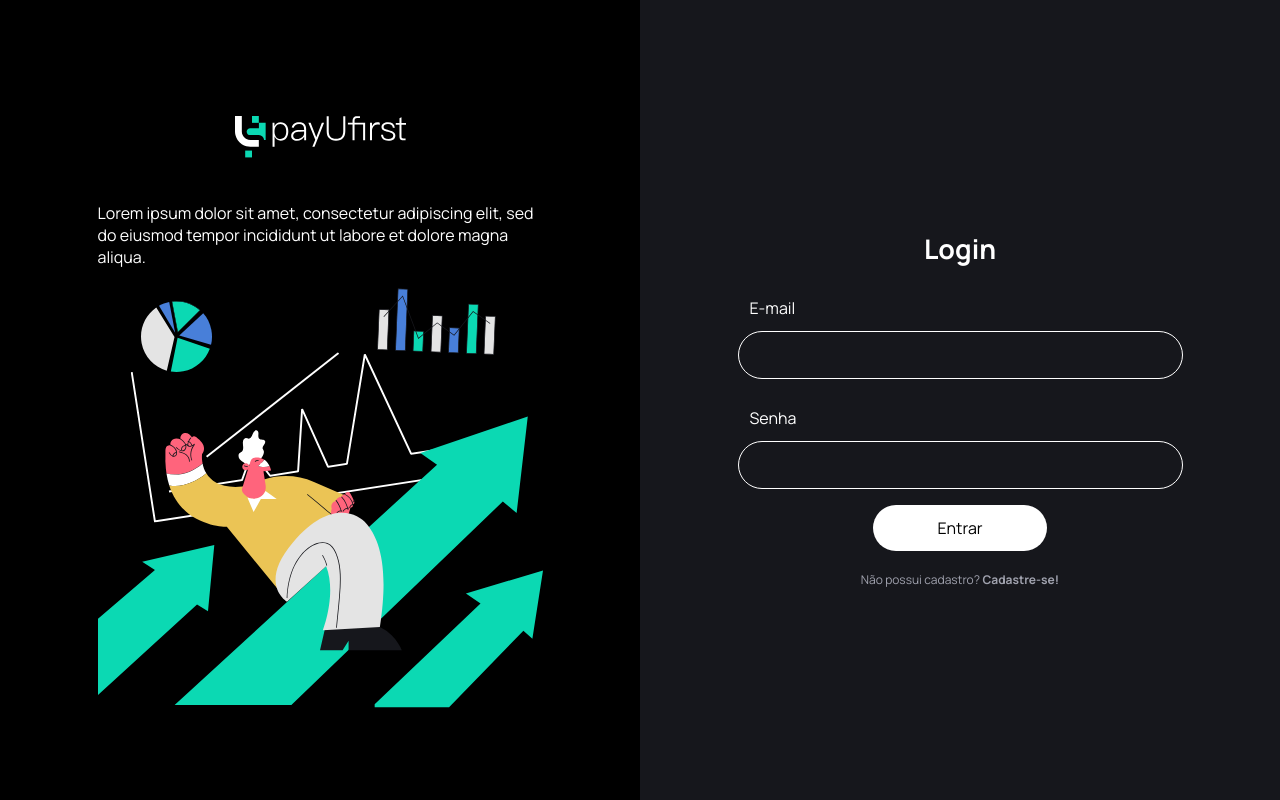
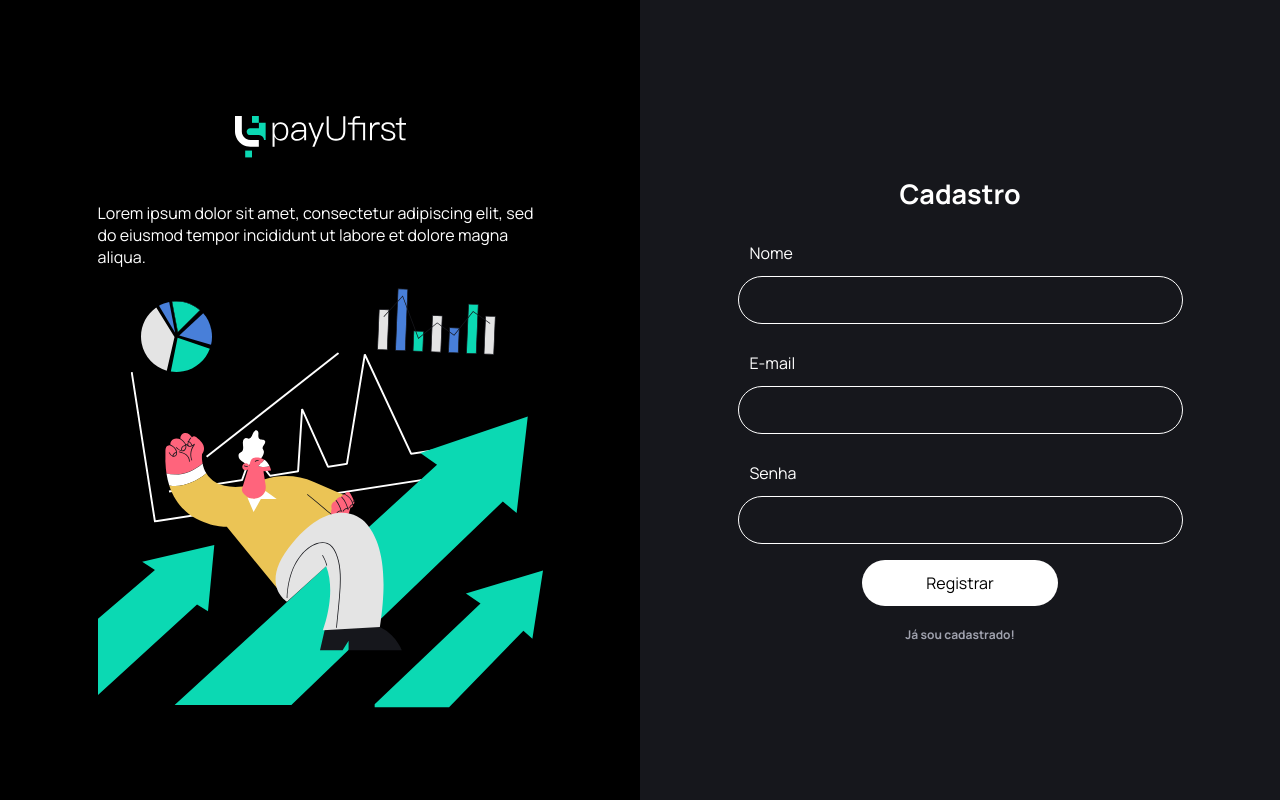
Before and after one commit to Joao-Macieira/puf-frontend, a React (Create React App) app: page /cadastro in a window 1280 px wide. Built offline with nearby package versions, Linux system fonts and the light colour scheme.

Commit message:
feat: route provider and pages refactor

```diff
--- a/package.json
+++ b/package.json
@@ -10,6 +10,7 @@
     "formik": "^2.2.9",
     "react": "^18.2.0",
     "react-dom": "^18.2.0",
+    "react-router-dom": "5.2.0",
     "react-scripts": "5.0.1",
     "styled-components": "^5.3.5",
     "web-vitals": "^2.1.4",
--- a/src/components/index.js
+++ b/src/components/index.js
@@ -1,2 +1,3 @@
 export * from './uikit';
 export * from './theme';
+export * from './modules';
--- /dev/null
+++ b/src/components/modules/Auth/index.js
@@ -0,0 +1,31 @@
+import { createContext, useContext, useEffect, useState } from 'react';
+
+const AuthContext = createContext([{}, () => ({})]);
+
+export const useAuth = () => {
+  const [state, setState] = useContext(AuthContext);
+
+  const logout = () => {
+    setState(null);
+  };
+
+  return [state, { login: setState, logout }];
+};
+
+export const AuthProvider = ({ children }) => {
+  const [state, setState] = useState(() => {
+    const data = localStorage.getItem('auth');
+    return data && JSON.parse(data);
+  });
+
+  useEffect(() => {
+    localStorage.setItem('auth', state && JSON.stringify(state));
+  }, [state]);
+
+  return (
+    // eslint-disable-next-line react/jsx-no-constructed-context-values
+    <AuthContext.Provider value={[state, setState]}>
+      {children}
+    </AuthContext.Provider>
+  );
+};
--- /dev/null
+++ b/src/components/modules/index.js
@@ -0,0 +1 @@
+export * from './Auth';
--- a/src/index.js
+++ b/src/index.js
@@ -1,14 +1,18 @@
 import * as React from 'react';
 import ReactDOM from 'react-dom/client';
 
-import reportWebVitals from './reportWebVitals';
+import { Theme } from '~/components';
+import { AuthProvider } from '~/components/modules';
 
 import { App } from './pages';
 
 const root = ReactDOM.createRoot(document.getElementById('root'));
 root.render(
   <React.StrictMode>
-    <App />
+    <Theme>
+      <AuthProvider>
+        <App />
+      </AuthProvider>
+    </Theme>
   </React.StrictMode>
 );
-reportWebVitals();
--- /dev/null
+++ b/src/pages/Dashboard/index.js
@@ -0,0 +1,14 @@
+import { useAuth } from '~/components/modules';
+
+export const Dashboard = () => {
+  const [auth, { logout }] = useAuth();
+
+  return (
+    <div>
+      Olá {auth.name}
+      <button type="button" onClick={logout}>
+        Sair
+      </button>
+    </div>
+  );
+};
--- a/src/pages/Login/Form/index.js
+++ b/src/pages/Login/Form/index.js
@@ -65,7 +65,7 @@ export const Form = ({ onSubmit }) => {
         </Button>
         <Box fontSize={1} color="gray">
           Não possui cadastro?{' '}
-          <Link href="/#" color="gray" fontWeight={700}>
+          <Link href="/cadastro" color="gray" fontWeight={700}>
             Cadastre-se!
           </Link>
         </Box>
--- a/src/pages/Login/index.js
+++ b/src/pages/Login/index.js
@@ -2,6 +2,8 @@ import axios from 'axios';
 import styled from 'styled-components';
 
 import { Box, font, Logo } from '~/components';
+import { useAuth } from '~/components/modules';
+
 import { Form } from './Form';
 
 import { ReactComponent as Ilustra } from './ilustra.svg';
@@ -16,14 +18,16 @@ const CenteredBox = ({ children, ...props }) => (
   </Box>
 );
 
-export const Login = ({ onSuccess }) => {
+export const Login = () => {
+  const [, { login: setAuth }] = useAuth();
+
   const onSubmit = async values => {
     try {
       const response = await axios.get('http://localhost:9901/login', {
         auth: values,
       });
 
-      onSuccess(response.data);
+      setAuth(response.data);
     } catch (error) {
       console.error({ error });
     }
--- a/src/pages/Signup/Form/index.js
+++ b/src/pages/Signup/Form/index.js
@@ -82,8 +82,8 @@ export const Form = () => {
         <Button loading={isSubmitting} mb={4}>
           Registrar
         </Button>
-        <Link href="/#" fontSize={1} color="gray" fontWeight={700}>
-          Já sou cadastrado
+        <Link href="/" fontSize={1} color="gray" fontWeight={700}>
+          Já sou cadastrado!
         </Link>
       </Box>
     </form>
--- a/src/pages/index.js
+++ b/src/pages/index.js
@@ -1,41 +1,30 @@
-import { useState, useEffect } from 'react';
-import { Theme } from '~/components';
+import { BrowserRouter as Router, Route } from 'react-router-dom';
 
-// import { Signup } from './Signup';
+import { useAuth } from '~/components/modules';
+
+import { Signup } from './Signup';
+
 import { Login } from './Login';
+import { Dashboard } from './Dashboard';
 
-const Dashboard = ({ onLogout }) => {
-  return (
-    <div>
-      Estou logado
-      <button type="button" onClick={onLogout}>
-        Sair
-      </button>
-    </div>
-  );
-};
+const AuthRoutes = () => (
+  <>
+    <Route exact path="/">
+      <Login />
+    </Route>
+    <Route path="/cadastro">
+      <Signup />
+    </Route>
+  </>
+);
+const LoggedInRoutes = () => (
+  <Route exact path="/">
+    <Dashboard />
+  </Route>
+);
 
 export const App = () => {
-  const [state, setState] = useState(() => {
-    const data = localStorage.getItem('auth');
-    return data && JSON.parse(data);
-  });
+  const [auth] = useAuth();
 
-  useEffect(() => {
-    localStorage.setItem('auth', state && JSON.stringify(state));
-  }, [state]);
-
-  const logout = () => {
-    setState(null);
-  };
-
-  return (
-    <Theme>
-      {state?.user ? (
-        <Dashboard onLogout={logout} />
-      ) : (
-        <Login onSuccess={setState} />
-      )}
-    </Theme>
-  );
+  return <Router>{auth?.user ? <LoggedInRoutes /> : <AuthRoutes />}</Router>;
 };
```
Also changed, not shown: 1 other file (tests, documents, lock files or other folders).
